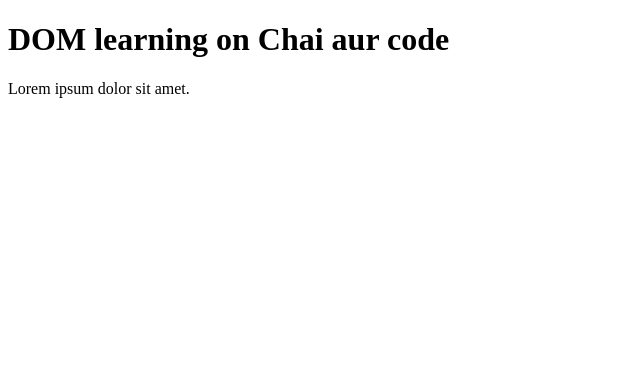
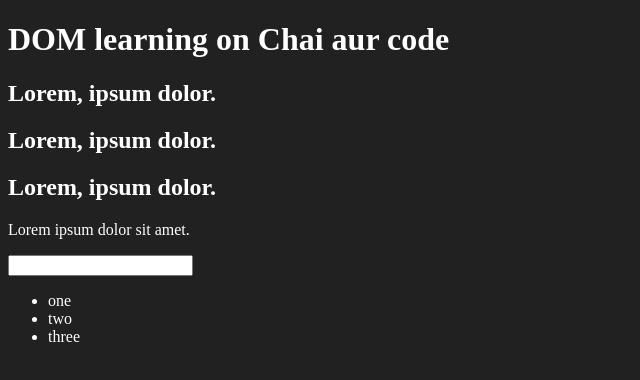
Before and after one commit to siddhsingh07/Javascript-, a plain HTML site: page 06_dom/one.html in a window 1280 px wide. Shown: the whole page, without its empty margins (0-640 px from the left). Drawn offline with Linux system fonts and the light colour scheme.

Commit message:
commit changes

```diff
--- a/06_dom/one.html
+++ b/06_dom/one.html
@@ -4,11 +4,27 @@
     <meta charset="UTF-8">
 
     <title>DOM learning</title>
+    <style>
+        .bg-black{
+            background-color: #212121;
+            color: #fff;
+        }
+    </style>
 </head>
-<body>
-    <div class="bg-black">
-        <h1 class="heading">DOM learning on Chai aur code</h1>
+<body class="bg-black">
+    <div >
+        <h1 id="title" class="heading">DOM learning on Chai aur code <span style="display: none" >test text</span>  </h1>
+        <h2>Lorem, ipsum dolor.</h2>
+        <h2>Lorem, ipsum dolor.</h2>
+        <h2>Lorem, ipsum dolor.</h2>
         <p>Lorem ipsum dolor sit amet.</p>
+        <input type="password" name="" id="">
+
+        <ul>
+            <li>one</li>
+            <li>two</li>
+            <li>three</li>
+        </ul>
     </div>
 </body>
 </html>
```
